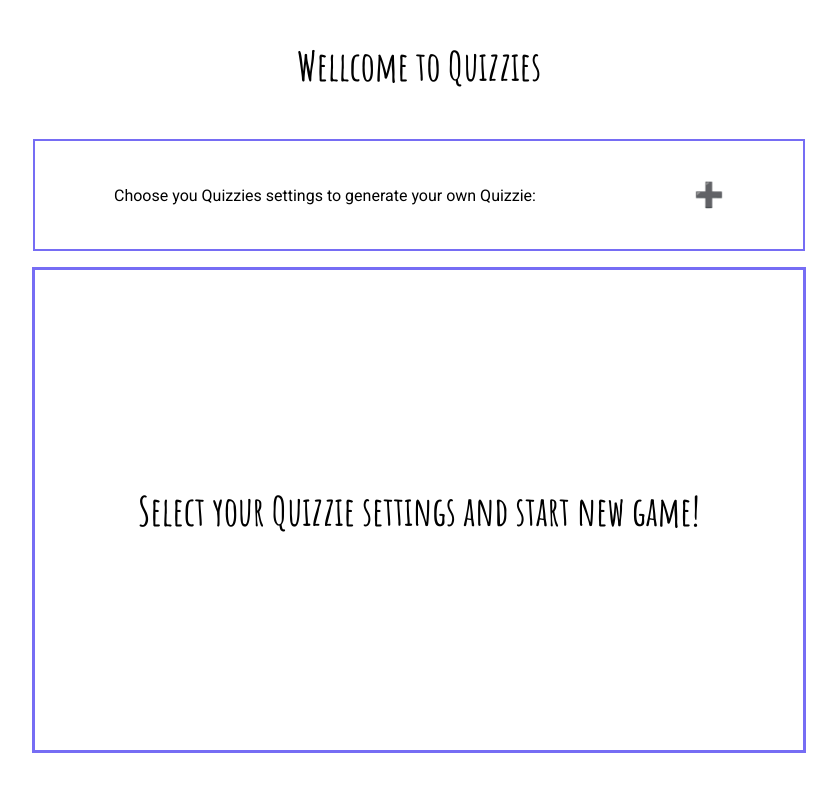
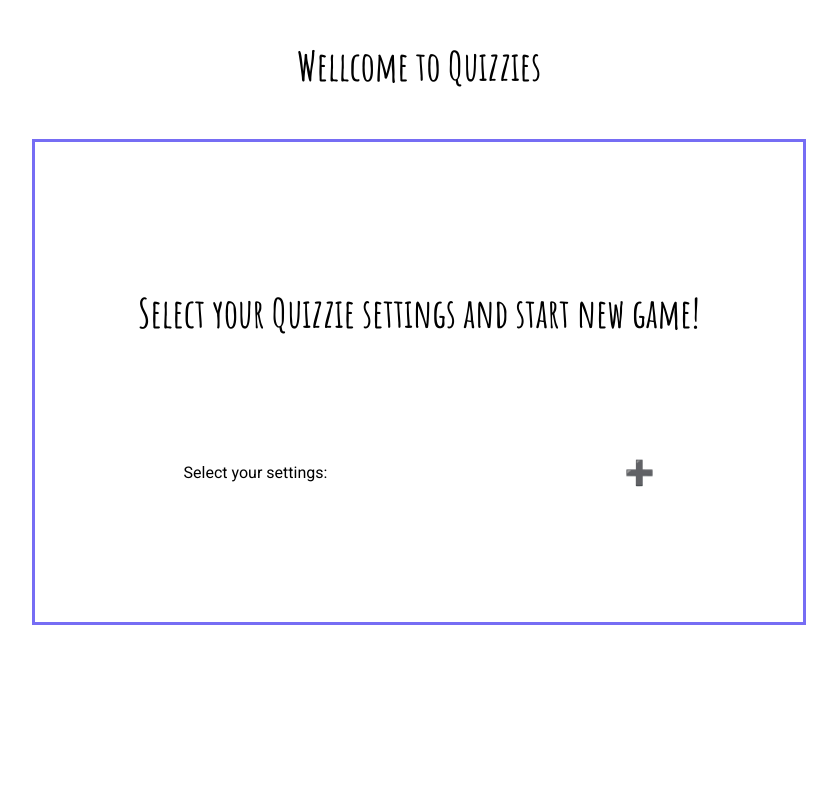
Before and after one commit to mmarkovi3g/Quizzies, a React (Create React App) app: page / in a window 1280 px wide. Shown: the top 792 px of the page, without its empty margins (221-1058 px from the left). Built offline with nearby package versions, Linux system fonts and the light colour scheme.

Commit message:
Small changes
Decided to put <Form> into <Question> ? container - for now it looks better
Tomorow i will start using and learning about other React hooks

```diff
--- a/src/App.js
+++ b/src/App.js
@@ -20,7 +20,7 @@ function App() {
   };
 
   // just a piece of code to check number of questions
-  console.log(questions.length);
+  /*   console.log(questions.length); */
 
   // state for filtered questions passed to form component so i can handle changes directly - set to full JSON file on default
   const [filteredQuestions, setFilteredQuestions] = useState(questions);
@@ -67,12 +67,6 @@ function App() {
   return (
     <div>
       <div className="title">Wellcome to Quizzies</div>
-      <Form
-        onHandleQuizzSetting={handleQuizzSettings}
-        categoryFilters={categoryFilters}
-        filteredQuestions={filteredQuestions}
-        setFilteredQuestions={setFilteredQuestions}
-      />
       <div>
         {started ? (
           <Question
@@ -87,6 +81,12 @@ function App() {
             <h2 className="title">
               Select your Quizzie settings and start new game!
             </h2>
+            <Form
+              onHandleQuizzSetting={handleQuizzSettings}
+              categoryFilters={categoryFilters}
+              filteredQuestions={filteredQuestions}
+              setFilteredQuestions={setFilteredQuestions}
+            />
           </div>
         )}
       </div>
--- a/src/components/Form.css
+++ b/src/components/Form.css
@@ -10,8 +10,6 @@
   justify-content: center;
   align-items: center;
   overflow: hidden;
-  border-top: 3px solid #766df4;
-  border: 2px solid #766df4;
   padding: 1rem 0 1rem 0;
 }
 
--- a/src/components/Form.js
+++ b/src/components/Form.js
@@ -61,7 +61,7 @@ export default function Form({
   return (
     <div className="form">
       <div className="form_header">
-        <p>Choose you Quizzies settings to generate your own Quizzie: </p>
+        <p>Select your settings: </p>
         <p className="toggler" onClick={toggleHandler}>
           {isOpen === true ? "✖️" : "➕"}
         </p>
```
